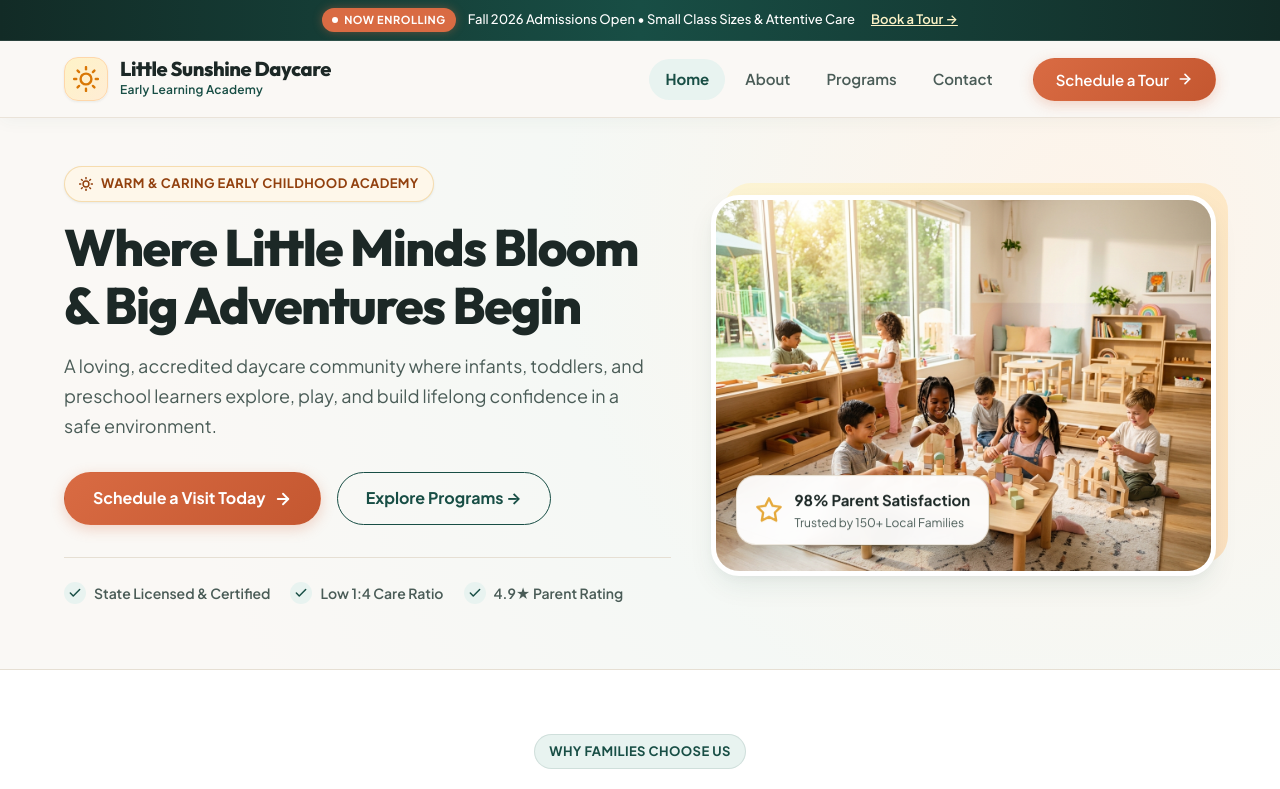
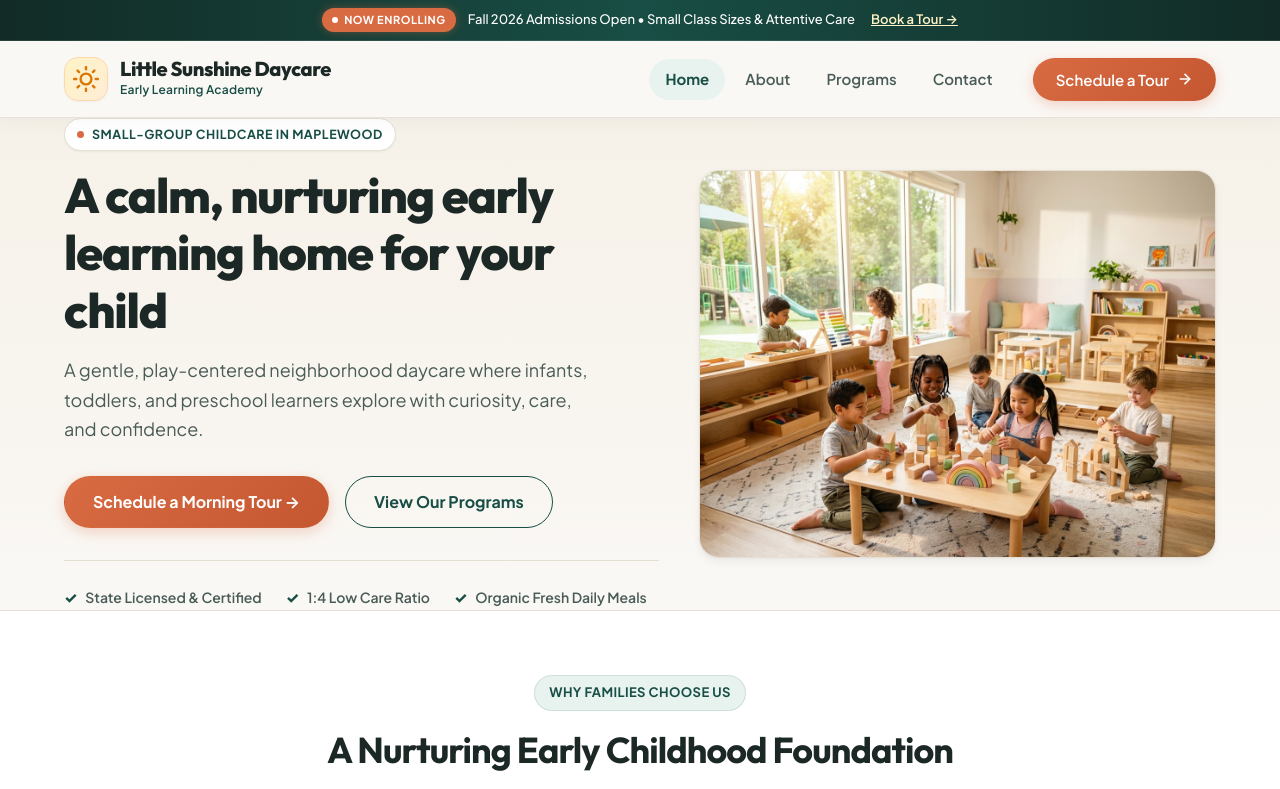
Before and after one commit to Sankalpa-KMCP/day_care, a React (Vite) app: page / in a window 1280 px wide. Shown: the top 789 px of the page. Built offline with nearby package versions, Linux system fonts and the light colour scheme.

Commit message:
style: refine daycare visual foundation and hero

```diff
--- a/src/pages/HomePage.jsx
+++ b/src/pages/HomePage.jsx
@@ -108,85 +108,47 @@ export default function HomePage() {
         <div className="container hero-container">
           <div className="hero-content">
             <span className="hero-badge">
-              <svg width="14" height="14" viewBox="0 0 24 24" fill="none" stroke="currentColor" strokeWidth="2.5" strokeLinecap="round" strokeLinejoin="round">
-                <circle cx="12" cy="12" r="5"></circle>
-                <line x1="12" y1="1" x2="12" y2="3"></line>
-                <line x1="12" y1="21" x2="12" y2="23"></line>
-                <line x1="4.22" y1="4.22" x2="5.64" y2="5.64"></line>
-                <line x1="18.36" y1="18.36" x2="19.78" y2="19.78"></line>
-                <line x1="1" y1="12" x2="3" y2="12"></line>
-                <line x1="21" y1="12" x2="23" y2="12"></line>
-                <line x1="4.22" y1="19.78" x2="5.64" y2="18.36"></line>
-                <line x1="18.36" y1="5.64" x2="19.78" y2="4.22"></line>
-              </svg>
-              Warm & Caring Early Childhood Academy
+              <span className="hero-badge-dot" aria-hidden="true"></span>
+              Small-Group Childcare in Maplewood
             </span>
             <h1 className="hero-title">
-              Where Little Minds Bloom & Big Adventures Begin
+              A calm, nurturing early learning home for your child
             </h1>
             <p className="hero-subtitle">
-              A loving, accredited daycare community where infants, toddlers, and preschool learners explore, play, and build lifelong confidence in a safe environment.
+              A gentle, play-centered neighborhood daycare where infants, toddlers, and preschool learners explore with curiosity, care, and confidence.
             </p>
             <div className="hero-actions">
               <Link to="/contact" className="btn btn-primary btn-lg">
-                Schedule a Visit Today
-                <svg width="18" height="18" viewBox="0 0 24 24" fill="none" stroke="currentColor" strokeWidth="2.5" strokeLinecap="round" strokeLinejoin="round">
-                  <line x1="5" y1="12" x2="19" y2="12"></line>
-                  <polyline points="12 5 19 12 12 19"></polyline>
-                </svg>
+                Schedule a Morning Tour &rarr;
               </Link>
               <Link to="/programs" className="btn btn-outline btn-lg">
-                Explore Programs &rarr;
+                View Our Programs
               </Link>
             </div>
 
             <div className="hero-trust-row">
               <div className="hero-trust-item">
-                <div className="trust-check-bubble" aria-hidden="true">
-                  <svg className="trust-check-svg" viewBox="0 0 24 24" fill="none" stroke="currentColor" strokeWidth="2.5" strokeLinecap="round" strokeLinejoin="round">
-                    <polyline points="20 6 9 17 4 12"></polyline>
-                  </svg>
-                </div>
+                <span className="hero-trust-check" aria-hidden="true">✓</span>
                 <span>State Licensed & Certified</span>
               </div>
               <div className="hero-trust-item">
-                <div className="trust-check-bubble" aria-hidden="true">
-                  <svg className="trust-check-svg" viewBox="0 0 24 24" fill="none" stroke="currentColor" strokeWidth="2.5" strokeLinecap="round" strokeLinejoin="round">
-                    <polyline points="20 6 9 17 4 12"></polyline>
-                  </svg>
-                </div>
-                <span>Low 1:4 Care Ratio</span>
+                <span className="hero-trust-check" aria-hidden="true">✓</span>
+                <span>1:4 Low Care Ratio</span>
               </div>
               <div className="hero-trust-item">
-                <div className="trust-check-bubble" aria-hidden="true">
-                  <svg className="trust-check-svg" viewBox="0 0 24 24" fill="none" stroke="currentColor" strokeWidth="2.5" strokeLinecap="round" strokeLinejoin="round">
-                    <polyline points="20 6 9 17 4 12"></polyline>
-                  </svg>
-                </div>
-                <span>4.9★ Parent Rating</span>
+                <span className="hero-trust-check" aria-hidden="true">✓</span>
+                <span>Organic Fresh Daily Meals</span>
               </div>
             </div>
           </div>
 
           <div className="hero-visual">
-            <div className="hero-image-wrapper">
-              <div className="hero-image-backdrop" aria-hidden="true"></div>
-              <div className="hero-image-frame">
-                <img
-                  src="/images/hero_daycare_play.jpg"
-                  alt="Children playing with wooden blocks in a sunlit modern daycare room"
-                  className="hero-main-img"
-                />
-                <div className="hero-floating-card">
-                  <svg className="floating-icon-svg" viewBox="0 0 24 24" fill="none" stroke="currentColor" strokeWidth="2" strokeLinecap="round" strokeLinejoin="round">
-                    <polygon points="12 2 15.09 8.26 22 9.27 17 14.14 18.18 21.02 12 17.77 5.82 21.02 7 14.14 2 9.27 8.91 8.26 12 2"></polygon>
-                  </svg>
-                  <div className="floating-text">
-                    <strong>98% Parent Satisfaction</strong>
-                    <span>Trusted by 150+ Local Families</span>
-                  </div>
-                </div>
-              </div>
+            <div className="hero-image-frame">
+              <img
+                src="/images/hero_daycare_play.jpg"
+                alt="Children playing with natural wooden blocks in our sunlit Maplewood classroom"
+                className="hero-main-img"
+              />
             </div>
           </div>
         </div>
--- a/src/styles/global.css
+++ b/src/styles/global.css
@@ -324,15 +324,6 @@ img {
   }
 }
 
-@keyframes floatSlow {
-  0%, 100% {
-    transform: translateY(0);
-  }
-  50% {
-    transform: translateY(-6px);
-  }
-}
-
 /* Glassmorphism & Surface Utilities */
 .glass-panel {
   background: rgba(255, 255, 255, 0.88);
--- a/src/styles/home.css
+++ b/src/styles/home.css
@@ -1,11 +1,11 @@
 /* Homepage & Shared Home Component Styles */
 
 /* ==========================================================================
-   Hero Section
+   Hero Section (Warm Editorial Layout)
    ========================================================================== */
 .hero-section {
-  padding: var(--space-12) 0 var(--space-16) 0;
-  background: radial-gradient(circle at 85% 20%, rgba(254, 243, 232, 0.9) 0%, rgba(241, 248, 245, 0.6) 45%, #faf8f5 80%);
+  padding: var(--space-12) 0 var(--space-14) 0;
+  background: linear-gradient(180deg, #f6f1e8 0%, #faf8f5 100%);
   position: relative;
   overflow: hidden;
   border-bottom: 1px solid var(--color-border);
@@ -13,11 +13,9 @@
 
 .hero-container {
   display: grid;
-  grid-template-columns: 1.2fr 1fr;
+  grid-template-columns: 1.15fr 1fr;
   gap: var(--space-10);
   align-items: center;
-  position: relative;
-  z-index: 1;
 }
 
 .hero-content {
@@ -30,23 +28,31 @@
   display: inline-flex;
   align-items: center;
   gap: 8px;
-  padding: 6px 14px;
-  background-color: var(--color-secondary-light);
-  color: #92400e;
-  border: 1px solid rgba(229, 169, 60, 0.35);
+  padding: 5px 12px;
+  background-color: var(--color-surface);
+  color: var(--color-primary);
+  border: 1px solid var(--color-border);
   font-weight: 700;
-  font-size: 0.8125rem;
-  letter-spacing: 0.03em;
+  font-size: 0.78125rem;
+  letter-spacing: 0.04em;
   text-transform: uppercase;
   border-radius: var(--radius-full);
   margin-bottom: var(--space-4);
   box-shadow: var(--shadow-sm);
 }
 
+.hero-badge-dot {
+  width: 7px;
+  height: 7px;
+  border-radius: var(--radius-full);
+  background-color: var(--color-accent);
+  display: inline-block;
+}
+
 .hero-title {
-  font-size: clamp(2.25rem, 4vw, 3.25rem);
-  line-height: 1.15;
-  letter-spacing: -0.03em;
+  font-size: clamp(2.25rem, 3.8vw, 3.25rem);
+  line-height: 1.18;
+  letter-spacing: -0.025em;
   margin-bottom: var(--space-4);
   color: var(--color-text-main);
 }
@@ -56,7 +62,7 @@
   color: var(--color-text-muted);
   line-height: 1.65;
   margin-bottom: var(--space-8);
-  max-width: 580px;
+  max-width: 540px;
 }
 
 .hero-actions {
@@ -68,7 +74,7 @@
 
 .hero-trust-row {
   display: flex;
-  gap: var(--space-5);
+  gap: var(--space-6);
   flex-wrap: wrap;
   border-top: 1px solid var(--color-border);
   padding-top: var(--space-6);
@@ -83,44 +89,19 @@
   color: var(--color-text-muted);
 }
 
-.trust-check-bubble {
-  width: 22px;
-  height: 22px;
-  border-radius: var(--radius-full);
-  background-color: var(--color-primary-light);
-  display: flex;
-  align-items: center;
-  justify-content: center;
-  flex-shrink: 0;
-}
-
-.trust-check-svg {
-  width: 14px;
-  height: 14px;
+.hero-trust-check {
   color: var(--color-primary);
-}
-
-.hero-image-wrapper {
-  position: relative;
-}
-
-.hero-image-backdrop {
-  position: absolute;
-  inset: -12px -12px 12px 12px;
-  border-radius: var(--radius-xl);
-  background: linear-gradient(135deg, #fef3c7 0%, #fed7aa 100%);
-  z-index: 0;
-  opacity: 0.7;
+  font-weight: 800;
+  font-size: 0.9375rem;
 }
 
 .hero-image-frame {
   position: relative;
-  border-radius: var(--radius-xl);
+  border-radius: var(--radius-lg);
   overflow: hidden;
-  box-shadow: var(--shadow-lg);
-  border: 5px solid #ffffff;
+  box-shadow: var(--shadow-md);
+  border: 1px solid var(--color-border);
   background-color: var(--color-surface-muted);
-  z-index: 1;
 }
 
 .hero-main-img {
@@ -128,50 +109,6 @@
   aspect-ratio: 4/3;
   object-fit: cover;
   display: block;
-  transition: transform var(--transition-normal);
-}
-
-.hero-image-frame:hover .hero-main-img {
-  transform: scale(1.02);
-}
-
-.hero-floating-card {
-  position: absolute;
-  bottom: var(--space-5);
-  left: var(--space-5);
-  background: rgba(255, 255, 255, 0.95);
-  backdrop-filter: blur(12px);
-  -webkit-backdrop-filter: blur(12px);
-  padding: 12px 18px;
-  border-radius: var(--radius-lg);
-  box-shadow: 0 12px 28px rgba(24, 78, 69, 0.16);
-  display: flex;
-  align-items: center;
-  gap: var(--space-3);
-  border: 1px solid rgba(230, 223, 211, 0.8);
-  animation: floatSlow 4.5s ease-in-out infinite;
-  z-index: 2;
-}
-
-.floating-icon-svg {
-  width: 28px;
-  height: 28px;
-  color: var(--color-secondary);
-}
-
-.floating-text {
-  display: flex;
-  flex-direction: column;
-}
-
-.floating-text strong {
-  font-size: 0.9375rem;
-  color: var(--color-text-main);
-}
-
-.floating-text span {
-  font-size: 0.75rem;
-  color: var(--color-text-muted);
 }
 
 /* ==========================================================================
--- a/src/styles/variables.css
+++ b/src/styles/variables.css
@@ -69,14 +69,14 @@
   --space-20: 80px;
 
   /* Shadows & Ambient Depth */
-  --shadow-sm: 0 1px 3px rgba(24, 78, 69, 0.05), 0 1px 2px rgba(24, 78, 69, 0.03);
-  --shadow-md: 0 4px 12px -1px rgba(24, 78, 69, 0.07), 0 2px 6px -1px rgba(24, 78, 69, 0.04);
-  --shadow-lg: 0 12px 28px -4px rgba(24, 78, 69, 0.09), 0 4px 10px -2px rgba(24, 78, 69, 0.04);
-  --shadow-card: 0 4px 20px -2px rgba(24, 78, 69, 0.07), 0 2px 6px -1px rgba(24, 78, 69, 0.04);
-  --shadow-card-hover: 0 16px 36px -4px rgba(24, 78, 69, 0.12), 0 6px 14px -2px rgba(24, 78, 69, 0.06);
-  --shadow-warm: 0 10px 25px -3px rgba(217, 107, 67, 0.16);
-  --shadow-warm-hover: 0 16px 35px -2px rgba(217, 107, 67, 0.25);
-  --shadow-glow-primary: 0 0 24px rgba(24, 78, 69, 0.18);
+  --shadow-sm: 0 1px 2px rgba(28, 40, 38, 0.05);
+  --shadow-md: 0 4px 10px -1px rgba(28, 40, 38, 0.06), 0 1px 3px rgba(28, 40, 38, 0.03);
+  --shadow-lg: 0 8px 20px -3px rgba(28, 40, 38, 0.08), 0 2px 6px rgba(28, 40, 38, 0.03);
+  --shadow-card: 0 2px 8px rgba(28, 40, 38, 0.04), 0 1px 2px rgba(28, 40, 38, 0.02);
+  --shadow-card-hover: 0 8px 20px -2px rgba(28, 40, 38, 0.08), 0 2px 6px rgba(28, 40, 38, 0.04);
+  --shadow-warm: 0 4px 14px rgba(217, 107, 67, 0.12);
+  --shadow-warm-hover: 0 8px 20px rgba(217, 107, 67, 0.18);
+  --shadow-glow-primary: 0 0 0 3px rgba(24, 78, 69, 0.12);
 
   /* Border Radii */
   --radius-xs: 4px;
```
